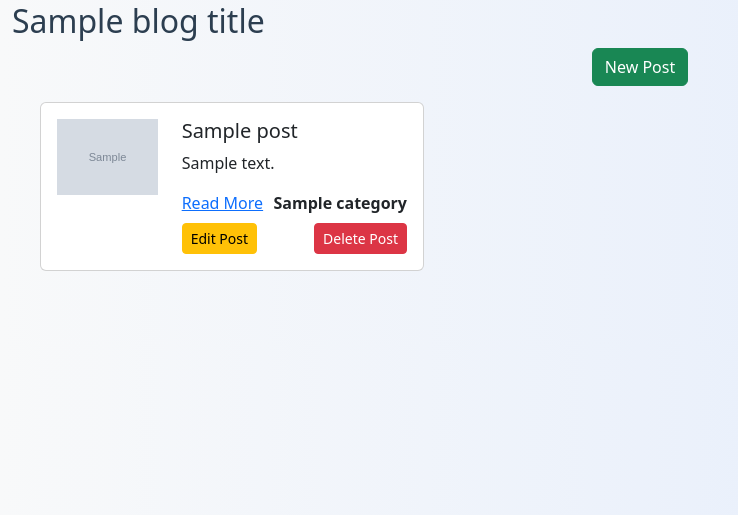
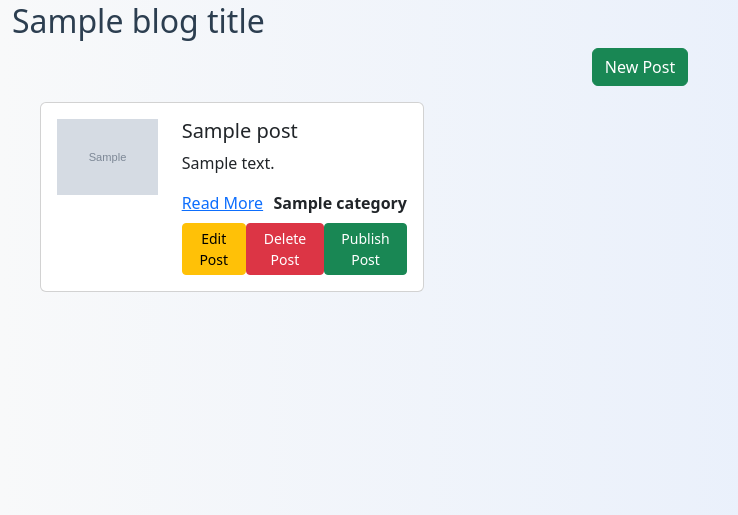
Before and after one commit to Karthik171819/Blog-Django-Project, a Django app: template blog/templates/blog/dashboard.html in a window 1280 px wide. Shown: the part 198-713 px from the top of the page, without its empty margins (0-738 px from the left). Run offline with Django 3.2, Linux system fonts and the light colour scheme; the template is opened without the code that fills it: most values are stand-ins (such as "Sample title", 1, 10 or a date in 2020); grey boxes marked "Sample" are stand-in pictures; some libraries are stand-ins or nearby versions.

Commit message:
publish condition

```diff
--- a/blog/templates/blog/dashboard.html
+++ b/blog/templates/blog/dashboard.html
@@ -49,6 +49,9 @@
                                 <div class="d-flex justify-content-between mt-2">
                                     <a class='btn btn-warning btn-sm' href="{% url 'blog:edit_post' post_id=post.id %}">Edit Post</a>
                                     <button class='btn btn-danger btn-sm' onclick="confirmBeforeDelete(` {% url 'blog:delete_post' post_id=post.id %} `)">Delete Post</button>
+                                    {% if not post.is_published %}
+                                    <a href="{% url 'blog:publish_post' post_id=post.id %}" class="btn btn-success btn-sm">Publish Post</a>
+                                    {% endif %}
 
                                 </div>
                             </div>
```
